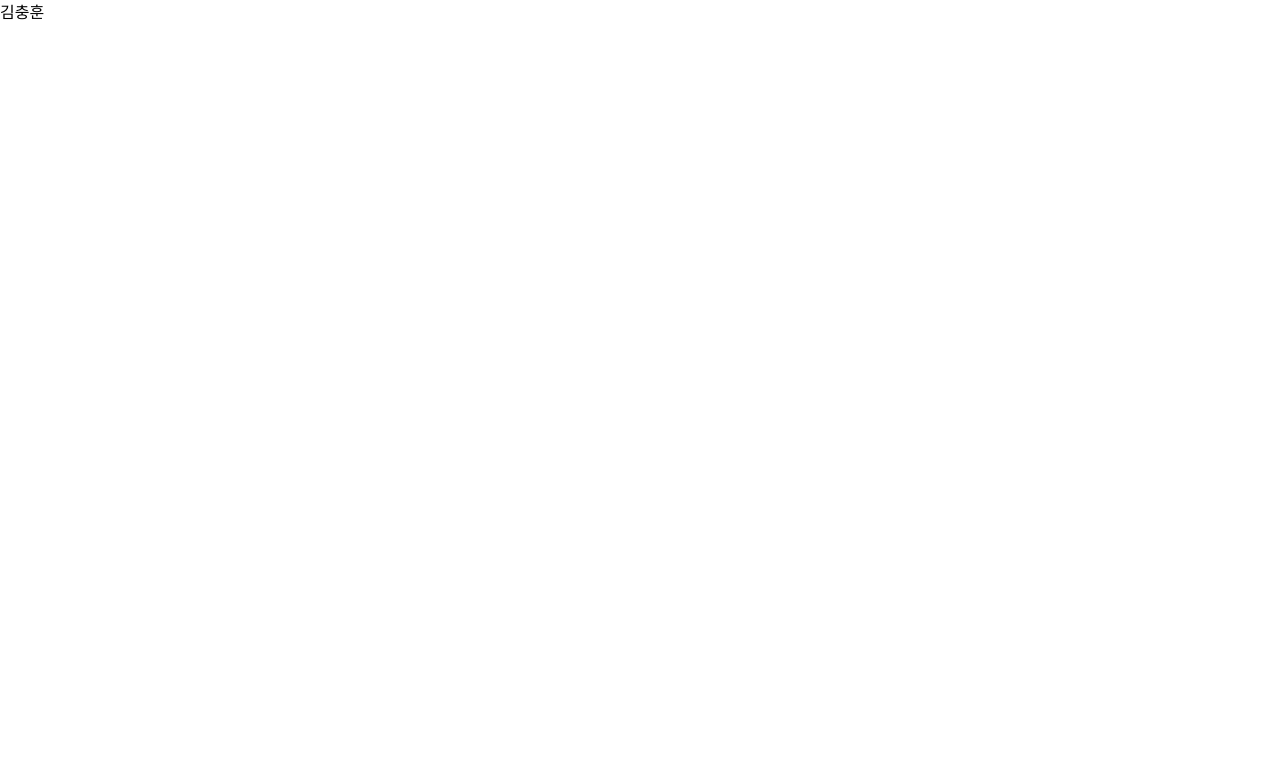
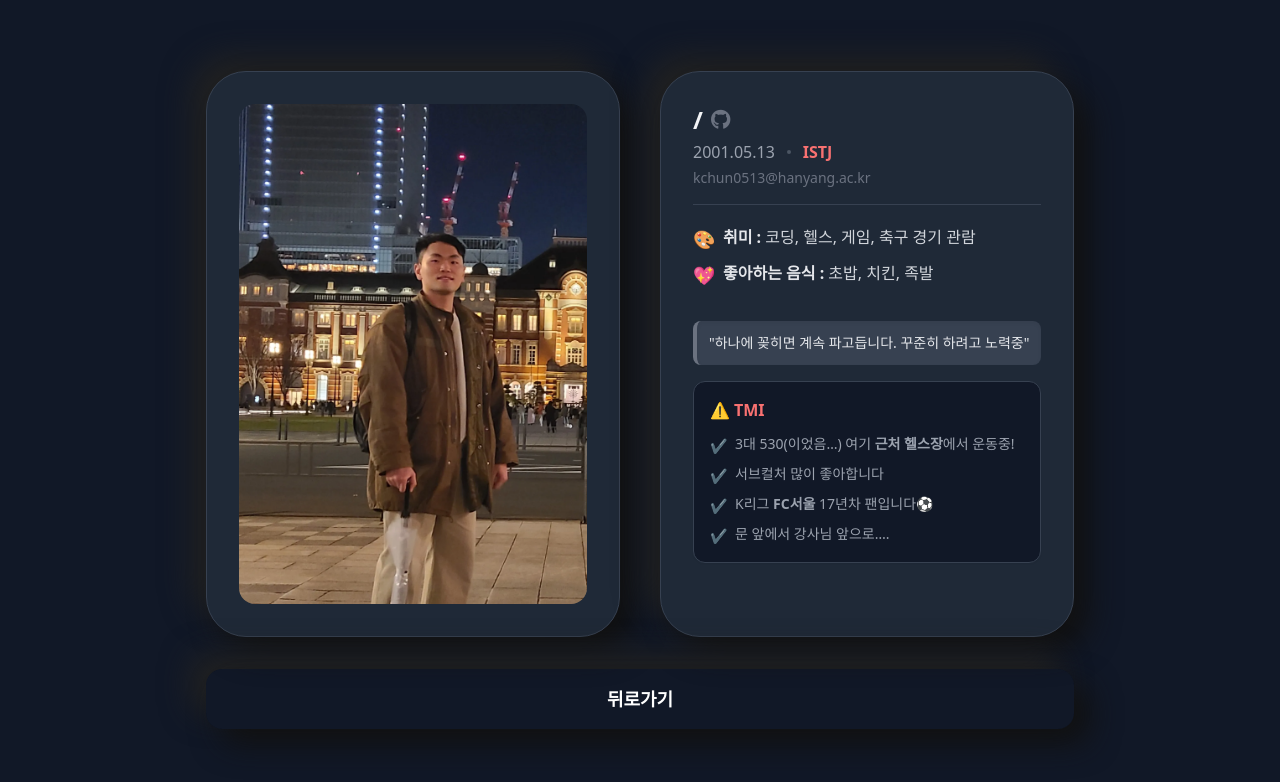
Before and after one commit to 20260304-KB7-27/back-gu, a Vue app: page /kch in a window 1280 px wide. Shown: the top 782 px of the page. Built offline with nearby package versions, Linux system fonts and the light colour scheme; no server answers.

Commit message:
#4 feat: 김충훈 페이지 제작

```diff
--- /dev/null
+++ b/src/components/Card2.vue
@@ -0,0 +1,9 @@
+<script setup></script>
+
+<template>
+  <div
+      class="p-8 rounded-[40px] expansion h-full bg-gray-800 border border-gray-700 overflow-hidden shadow-[15px_15px_30px_#111111,-15px_-15px_30px_#222222]"
+  >
+      <slot />
+  </div>
+</template>
--- a/src/pages/Home.vue
+++ b/src/pages/Home.vue
@@ -1,7 +1,7 @@
 <template>
   <div class="bg-[#f4f2ee] min-h-screen flex items-center justify-center p-10">
     <div class="grid grid-cols-1 md:grid-cols-2 gap-10">
-      <Card v-for="user in users"><UserCard :user="user" /></Card>
+      <Card v-for="user in users"><RouterLink to="/kch"><UserCard :user="user" /></RouterLink></Card>
     </div>
   </div>
 </template>
--- a/src/pages/kch_page.vue
+++ b/src/pages/kch_page.vue
@@ -1,15 +1,138 @@
 <template>
-  <h1>김충훈</h1>
+    <link
+      rel="stylesheet"
+      href="https://cdnjs.cloudflare.com/ajax/libs/font-awesome/6.5.2/css/all.min.css"
+    />
+    <div class="bg-gray-900 min-h-screen flex items-center justify-center p-5">
+        <div class="grid max-w-5xl">
+            <div class="grid grid-cols-1 md:grid-cols-2 gap-10 mb-8">
+                <Card2 class="fade-in-items">
+                    <div class="w-full rounded-2xl h-[500px] bg-[url('/src/assets/img/김충훈.png')] bg-cover bg-center bg-no-repeat"></div>
+                </Card2>
+                <Card2 class="fade-in-items">
+                    <div class="border-b border-gray-700 pb-4 mb-5">
+                        <h2 class="text-gray-100 font-bold text-2xl flex items-center gap-2 mb-1">
+                            {{ user.name }} / {{ user.team }}
+                            <i class="fa-brands fa-github text-xl text-gray-500 hover:text-gray-300 cursor-pointer transition-colors" @click="openGithub"></i>
+                        </h2>
+                        <div class="flex items-center gap-3 text-gray-400 font-medium mb-1">
+                            <span>2001.05.13</span>
+                            <span class="w-1 h-1 rounded-full bg-gray-600"></span>
+                            <span class="text-red-400 font-bold">ISTJ</span>
+                        </div>
+                        <!-- <p class="text-gray-500 text-sm">{{ user.email }}</p> -->
+                        <p class="text-gray-500 text-sm">kchun0513@hanyang.ac.kr</p>
+                    </div>
+
+                    <div class="flex flex-col space-y-4 text-gray-300">
+                        <div class="space-y-2">
+                            <p class="flex items-start gap-2">
+                                <span class="text-lg">🎨</span>
+                                <span><strong class="text-gray-200">취미 :</strong> 코딩, 헬스, 게임, 축구 경기 관람</span>
+                            </p>
+                            <p class="flex items-start gap-2">
+                                <span class="text-lg">💖</span>
+                                <span><strong class="text-gray-200">좋아하는 음식 :</strong> 초밥, 치킨, 족발</span>
+                            </p>
+                        </div>
+
+                        <div class="expansion bg-gray-700 p-3 rounded-lg border-l-4 border-gray-500 text-gray-200 text-sm font-medium my-2 shadow-inner">
+                            "하나에 꽂히면 계속 파고듭니다. 꾸준히 하려고 노력중"
+                        </div>
+
+                        <div class="bg-gray-900 p-4 rounded-xl border border-gray-700 mt-2 shadow-sm expansion">
+                            <h3 class="font-bold text-red-400 mb-3 flex items-center gap-1">
+                                <span>⚠️</span> TMI
+                            </h3>
+                            <ul class="text-gray-400 text-sm space-y-2">
+                                <li class="flex items-start gap-2">
+                                    <span class="text-gray-600 mt-0.5">✔</span>
+                                    <span>3대 530(이었음…) 여기 <strong><a href="https://naver.me/GJTiWthm">근처 헬스장</a></strong>에서 운동중!</span>
+                                </li>
+                                <li class="flex items-start gap-2">
+                                    <span class="text-gray-600 mt-0.5">✔</span>
+                                    <span>서브컬처 많이 좋아합니다</span>
+                                </li>
+                                <li class="flex items-start gap-2">
+                                    <span class="text-gray-600 mt-0.5">✔</span>
+                                    <span>K리그 <strong><a href="https://instagram.com/fcseoul">FC서울</a></strong> 17년차 팬입니다⚽</span>
+                                </li>
+                                <li class="flex items-start gap-2">
+                                    <span class="text-gray-600 mt-0.5">✔</span>
+                                    <span>문 앞에서 강사님 앞으로….</span>
+                                </li>
+                            </ul>
+                        </div>
+
+                    </div>
+                </Card2>
+            </div>
+
+            <button class="fade-in-items expansion w-full py-4 rounded-2xl font-bold text-lg cursor-pointer
+            shadow-[15px_15px_30px_#111111,-15px_-15px_30px_#222222]
+            bg-gradient-to-r from-[#fcaf17] to-[#fdb913]
+             text-white active:shadow-[inset_4px_4px_8px_#0b0f19,inset_-4px_-4px_8px_#1e293b]
+             transition-all
+            " @click="router.push('/')">뒤로가기</button>
+        </div>
+    </div>
 </template>
 
 <script setup>
+    import { ref, onMounted } from 'vue';
+    import { useRouter } from 'vue-router';
+    import axios from 'axios';
+    import Card from '@/components/Card.vue';
+    import Card2 from '@/components/Card2.vue';
 
+    const user = ref({});
+    const router = useRouter();
 
+    const getMembers = async () => {
+        try {
+            const response = await axios.get("http://10.10.0.81:3000/members?name=김충훈");
+            console.log(response.data);
+            if (response.status === 200) {
+                user.value = response.data[0];
+            }
+        } catch (error) {
+            console.error("데이터를 불러오는데 실패했습니다:", error);
+        }
+    }
 
+    const openGithub = () => {
+        if(user.value.githubURL) {
+            // location.href = user.value.githubURL;
+            location.href = "https://github.com/kchun0513";
+        }
+    }
+
+    onMounted(() => {
+        getMembers();
+    })
 </script>
 
 <style scoped>
+    .fade-in-items{
+        animation: fade-in 2s;
+        -moz-animation: fade-in 2s;
+        -webkit-animation: fade-in 2s;
+        -o-animation: fade-in 2s;
+    }
 
+    .expansion {
+        transition: transform 0.4s ease-out;
+    }
+    .expansion:hover {
+        transform: scale(1.03);
+    }
 
-
+    @keyframes fade-in {
+        from {
+            opacity: 0;
+        }
+        to {
+            opacity: 1;
+        }
+    }
 </style>
```
Also changed, not shown: src/assets/img/김충훈.png (added), 1 other file (tests, documents, lock files or other folders).
